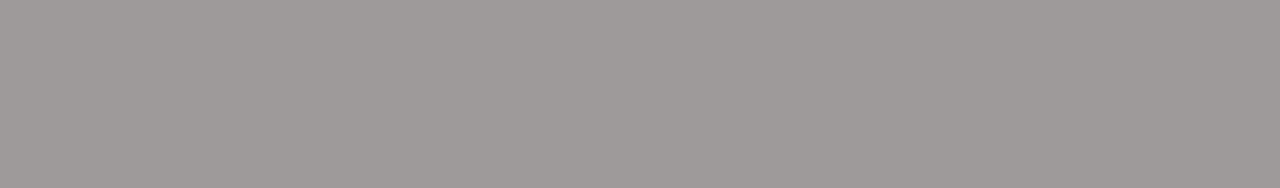
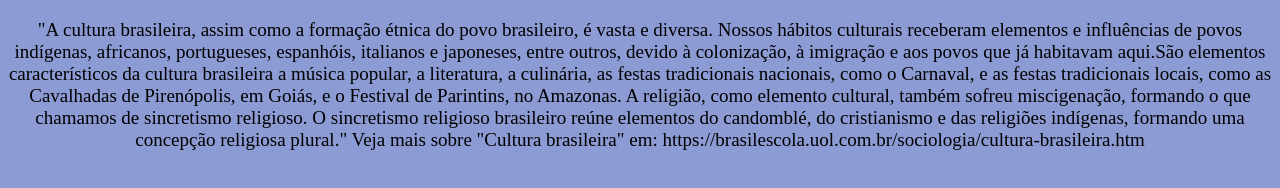
Before and after one commit to matheuseliasm/dev-web, a plain HTML site: page cultura.html in a window 1280 px wide. Drawn offline with Linux system fonts and the light colour scheme.

Commit message:
desgraçaaaaaaaaaaaaaaaaaaaaaaaaaaaa

```diff
--- a/css.css
+++ b/css.css
@@ -1,6 +1,6 @@
 :root {
   background-color: var(--cor-fundo);
-  --cor-fundo: #9e9a9a;
+  --cor-fundo:#8C9BD4
 }
 
 .conteudo-total {
@@ -27,6 +27,7 @@ a {
 #image  {
   text-align: center;
   width: 100%;
+
 }
 
 #titulo {
@@ -36,11 +37,14 @@ a {
   margin-right: 100px;
   margin-left: 100 px;
 }
-#h {
+#h{
   text-align: center;
-  font-size: 40px;
+  font-size: 50px;
+  font-family: Arial, Helvetica, sans-serif;
 
 }
 #p {
   text-align: center;
+  font-size: 19px;
+  text-shadow: aqua;
 }
--- a/cultura.html
+++ b/cultura.html
@@ -5,8 +5,14 @@
     <meta name="viewport" content="width=device-width, initial-scale=1.0">
     <title>Document</title>
     <link rel="stylesheet" href="css.css">
+    <link rel="shortcut icon" href="https://images.vexels.com/media/users/3/131563/isolated/preview/93e49b6c5668d156aaee447bd9804fab-icone-do-circulo-do-jornal.png\" type="image/x-icon">
 </head>
 <body>
+    <p id="p">"A cultura brasileira, assim como a formação étnica do povo brasileiro, é vasta e diversa. Nossos hábitos culturais receberam elementos e influências de povos indígenas, africanos, portugueses, espanhóis, italianos e japoneses, entre outros, devido à colonização, à imigração e aos povos que já habitavam aqui.São elementos característicos da cultura brasileira a música popular, a literatura, a culinária, as festas tradicionais nacionais, como o Carnaval, e as festas tradicionais locais, como as Cavalhadas de Pirenópolis, em Goiás, e o Festival de Parintins, no Amazonas.
+
+        A religião, como elemento cultural, também sofreu miscigenação, formando o que chamamos de sincretismo religioso. O sincretismo religioso brasileiro reúne elementos do candomblé, do cristianismo e das religiões indígenas, formando uma concepção religiosa plural."
+
+        Veja mais sobre "Cultura brasileira" em: https://brasilescola.uol.com.br/sociologia/cultura-brasileira.htm</p>
 
 </body>
 </html>
```
Also changed, not shown: brasil.html (+1 -0 lines), geopolitica.html (+2 -1 lines), index.html (+2 -2 lines).
